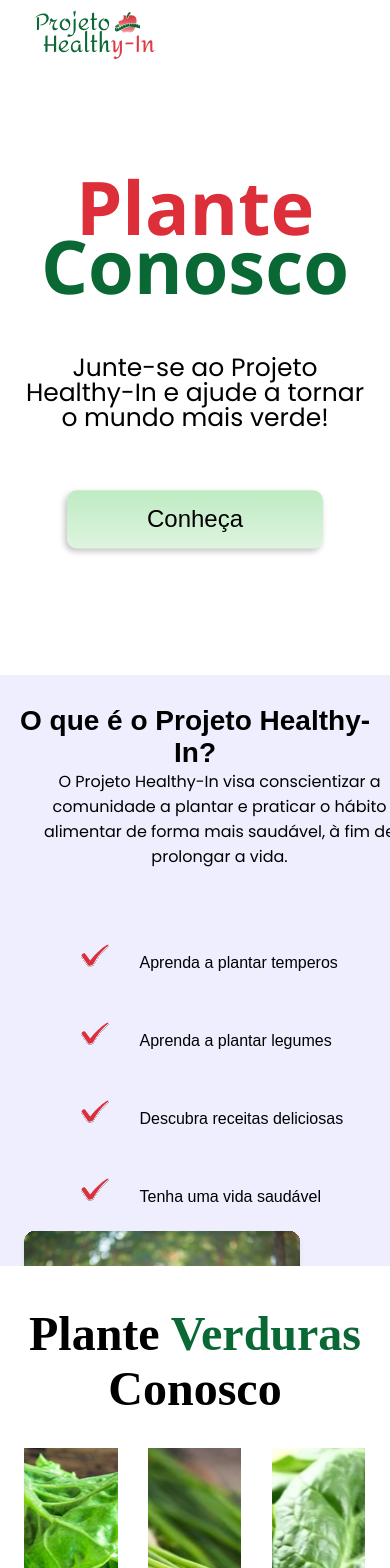
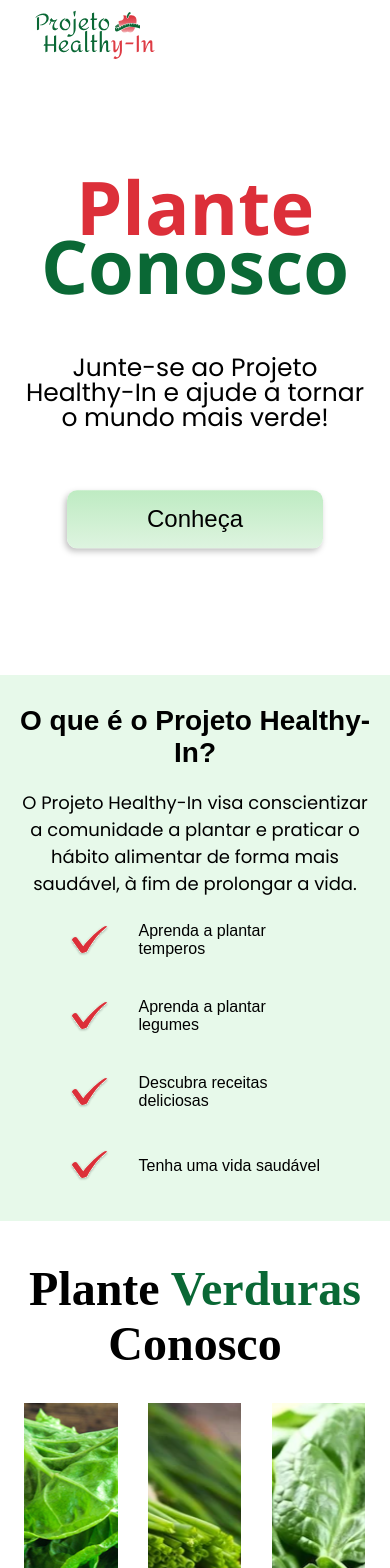
Before and after one commit to KevenAbraham/Healthy-In, a React (Create React App) app: page / in a window 390 px wide. Shown: the top 1568 px of the page. Built offline with nearby package versions, Linux system fonts and the light colour scheme; a web font is replaced by a local one.

Commit message:
responsividade para iPhone 14 PRO Max - sobre nos

```diff
--- a/src/components/Conheca/Conheca.css
+++ b/src/components/Conheca/Conheca.css
@@ -73,8 +73,8 @@
 /* iPhone 14 PRO MAX */
 @media screen and (max-width: 428px) {
     .conheca {
-        background: #eeeeff;
-        height: 70vh;
+        height: auto;
+        background: #E7F9EA;
     }
 
     .conhecaTitle {
@@ -82,28 +82,40 @@
     }
 
     .conhecaContainer {
+        margin-top: 20px;
         display: block;
-        width: 90%;
+        width: 100vw;
+    }
+
+    .conhecaContainer .content {
+        width: 90vw;
         margin: auto;
     }
 
     .content p {
-        font-size: 16px;
-        width: 100%;
+        font-size: 18px;
+        width: 90vw;
+        margin-bottom: 5px;
     }
 
     .check {
-        display: block;
-        margin-left: 60px;
+        padding: 20px 50px;
+        position: relative;
         left: 0;
         transform: translateX(0);
     }
 
-    .check img {
-        width: 30px;
+    .check:nth-child(5) {
+        padding-bottom: 40px;
     }
 
     .check label {
+        margin-left: 30px;
+        font-family: sans-serif;
         font-size: 16px;
     }
+
+    .images {
+        display: none;
+    }
 }
```
